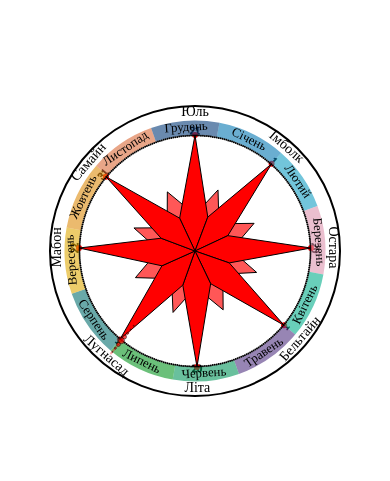
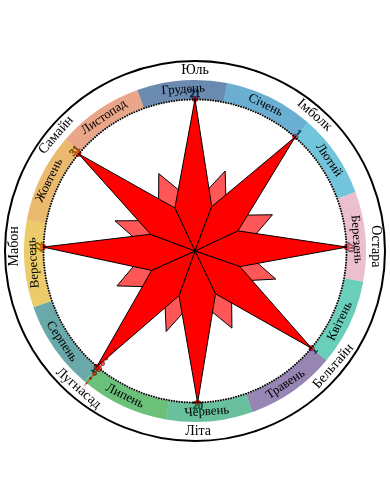
Before and after one commit to RolandE36/wheel-of-the-year, a plain HTML site: page index.html in a window 390 px wide. Shown: the part 171-652 px from the top of the page. Drawn offline with Linux system fonts and the light colour scheme; a web font is replaced by a local one.

Commit message:
removed margin for small screens and added max size limitation

```diff
--- a/index.html
+++ b/index.html
@@ -21,6 +21,8 @@
         svg {
             width: 100%;
             height: 100%;
+			max-width: 1000px;
+			max-height: 1000px;
         }
 
 		body {
@@ -71,7 +73,7 @@
 	const height = svg.clientHeight;
 	const centerX = width / 2;
 	const centerY = height / 2;
-	const radius = Math.min(width, height) / 2 - 50;
+	const radius = Math.min(width, height) / 2 - 5;
 
 	const monthNames = ["Січень", "Лютий", "Березень", "Квітень", "Травень", "Червень", "Липень", "Серпень", "Вересень", "Жовтень", "Листопад", "Грудень"];
 	//const monthNames = ["January", "February", "March", "April", "May", "June", "July", "August", "September", "October", "November", "December"];
```
